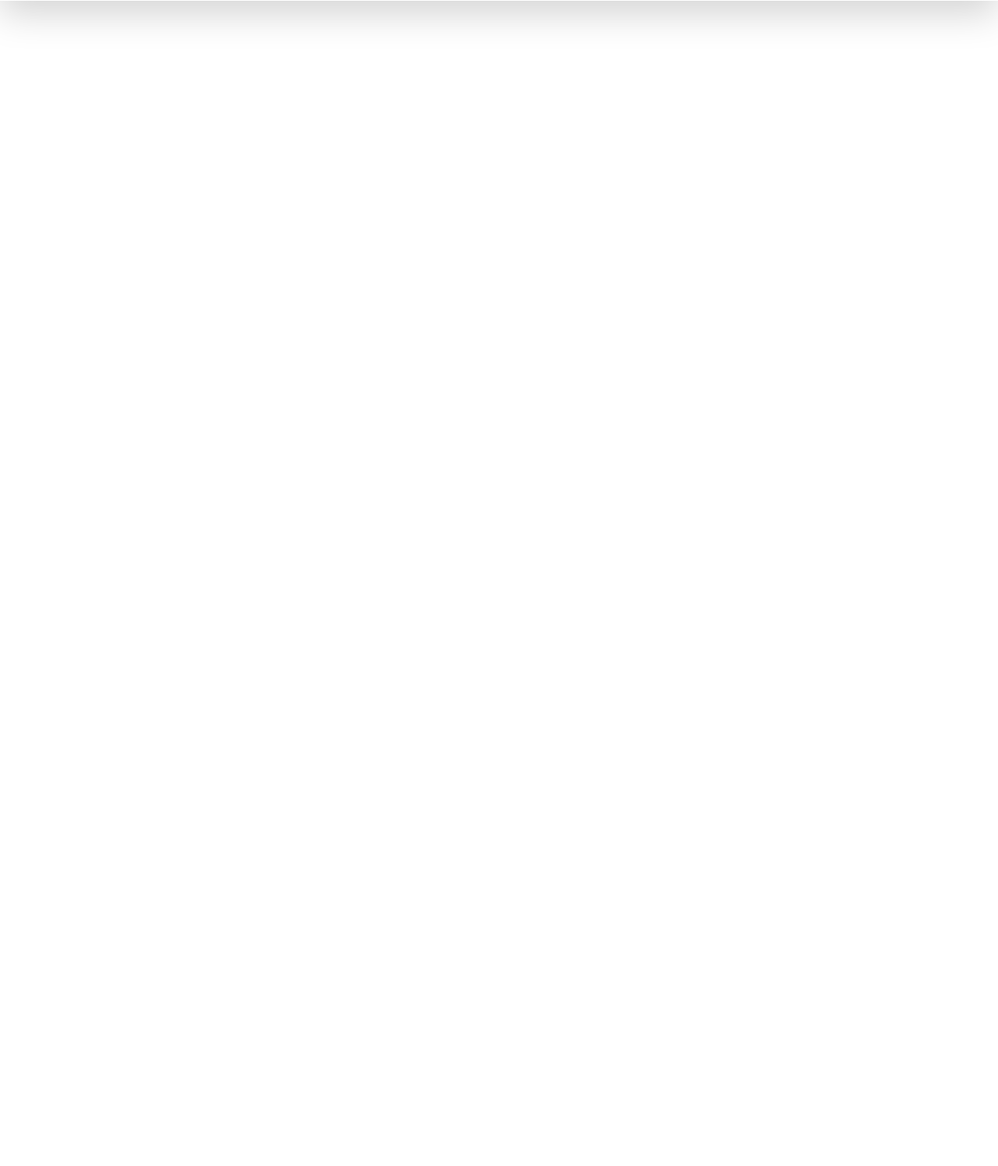
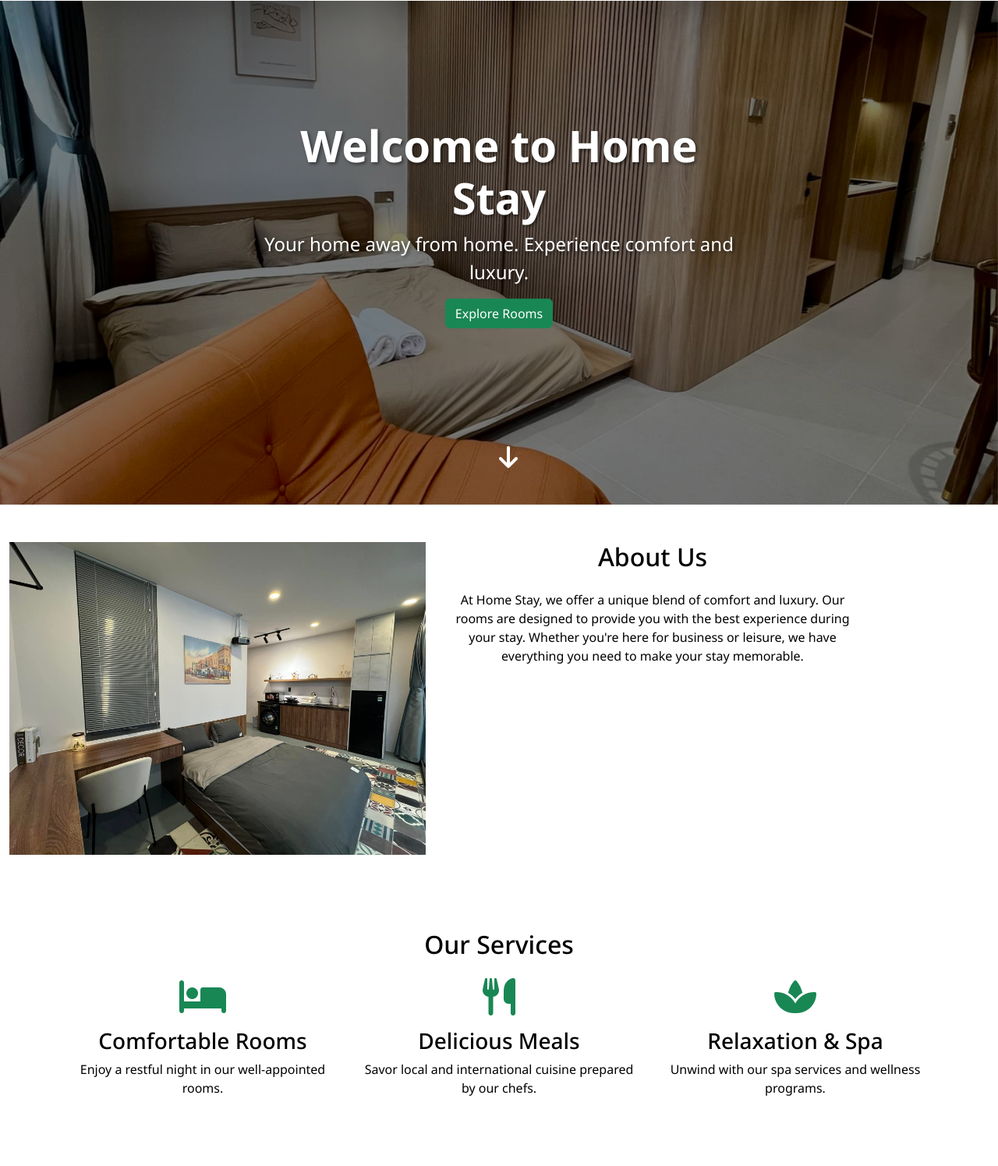
Before and after one commit to MyNameIsKry/Web-Design, a plain HTML site: page index.html in a window 1280 px wide. Shown: the part 73-1568 px from the top of the page at 78% size. Before the commit the page ends 800 px from the top, so only its background shows below. Drawn offline with nearby package versions, Linux system fonts and the light colour scheme.

Commit message:
feat: Implement hero section with carousel and overlay, and add services section in index.html; enhance styles in styles.css

```diff
--- a/index.html
+++ b/index.html
@@ -4,6 +4,7 @@
     <meta charset="UTF-8">
     <meta name="viewport" content="width=device-width, initial-scale=1.0">
     <link href="https://cdn.jsdelivr.net/npm/bootstrap@5.3.5/dist/css/bootstrap.min.css" rel="stylesheet" integrity="sha384-SgOJa3DmI69IUzQ2PVdRZhwQ+dy64/BUtbMJw1MZ8t5HZApcHrRKUc4W0kG879m7" crossorigin="anonymous">
+    <link rel="stylesheet" href="https://cdnjs.cloudflare.com/ajax/libs/font-awesome/6.7.2/css/all.min.css" integrity="sha512-Evv84Mr4kqVGRNSgIGL/F/aIDqQb7xQ2vcrdIwxfjThSH8CSR7PBEakCr51Ck+w+/U6swU2Im1vVX0SVk9ABhg==" crossorigin="anonymous" referrerpolicy="no-referrer" />
     <link rel="stylesheet" href="./styles.css">
     <title>Home Stay</title>
 </head>
@@ -12,7 +13,6 @@
     <nav class="navbar navbar-expand-md navbar-light bg-white shadow-lg fixed-top py-3">
       <div class="container">
         <a class="navbar-brand d-flex align-items-center" href="#">
-          <i class="fas fa-home text-success me-2 fs-4"></i>
           <span class="fw-bold text-success fs-5">Home Stay</span>
         </a>
 
@@ -59,10 +59,63 @@
   </header>
 
   <!-- Hero Section -->
-  <section class="hero-section d-flex" id="home">
+  <section class="hero-section position-relative">
+    <div id="carousel-img-rooms" class="carousel slide carousel-fade hero-carousel" data-bs-ride="carousel" data-bs-pause=false>
+      <div class="carousel-inner">
+        <div class="carousel-item active" data-bs-interval="4000">
+          <img src="./public/CN.BinhThanh/No.16/487086819_1072002074945062_9160607700588720614_n.jpg" class="d-block w-100 hero-img" alt="...">
+        </div>
+        <div class="carousel-item" data-bs-interval="4000">
+          <img src="./public/CN.PhuNhuan/No.7/486575316_1069457031866233_7203815108350357338_n.jpg" class="d-block w-100 hero-img" alt="...">
+        </div>
+        <div class="carousel-item" data-bs-interval="4000">
+          <img src="./public/CN.BinhThanh/No.17/487427456_1072001851611751_6513041258928492_n.jpg" class="d-block w-100 hero-img" alt="...">
+        </div>
+      </div>
+    </div>
+
+    <div class="overlay position-absolute top-0 start-0 w-100 h-100" style="background-color: rgba(0, 0, 0, 0.5); z-index: 1;"></div>
+
+    <div class="hero-text text-center text-white px-3 position-absolute">
+      <h1 class="display-4 fw-bold text-white text-shadow">Welcome to Home Stay</h1>
+      <p class="text-white text-shadow fs-4">Your home away from home. Experience comfort and luxury.</p>
+      <a href="#rooms" class="btn btn-success">Explore Rooms</a>
+    </div>
+    <div class="scroll-indicator position-absolute">
+      <i class="fa-solid fa-arrow-down text-white fs-2"></i>
+    </div>
+  </section>
+  <!-- About us Section -->
+  <section id="about" class="container py-5 row">
+    <div class="col">
+      <img src="./public/CN.BinhThanh/No.17/487129274_1072001861611750_1449984763391882057_n.jpg" alt="About Us" class="img-fluid">
+    </div>
+    <div class="container col">
+      <h2 class="text-center mb-4">About Us</h2>
+      <p class="text-center">At Home Stay, we offer a unique blend of comfort and luxury. Our rooms are designed to provide you with the best experience during your stay. Whether you're here for business or leisure, we have everything you need to make your stay memorable.</p>
+    </div>
+  </section>
+  <!-- Services Section -->
+  <section id="services" class="py-5">
     <div class="container">
-
-
+      <h2 class="text-center mb-4">Our Services</h2>
+      <div class="row">
+        <div class="col-md-4 text-center mb-4">
+          <i class="fa-solid fa-bed fa-3x text-success"></i>
+          <h3 class="mt-3">Comfortable Rooms</h3>
+          <p>Enjoy a restful night in our well-appointed rooms.</p>
+        </div>
+        <div class="col-md-4 text-center mb-4">
+          <i class="fa-solid fa-utensils fa-3x text-success"></i>
+          <h3 class="mt-3">Delicious Meals</h3>
+          <p>Savor local and international cuisine prepared by our chefs.</p>
+        </div>
+        <div class="col-md-4 text-center mb-4">
+          <i class="fa-solid fa-spa fa-3x text-success"></i>
+          <h3 class="mt-3">Relaxation & Spa</h3>
+          <p>Unwind with our spa services and wellness programs.</p>
+        </div>
+      </div>
     </div>
   </section>
 </body>
--- a/styles.css
+++ b/styles.css
@@ -12,6 +12,10 @@
     font-size: 1rem;
     line-height: 1.5;
     scroll-behavior: smooth;
+}
+
+.text-shadow {
+    text-shadow: 2px 2px 4px rgba(0, 0, 0, 0.5);
 }
 
 .dropdown:hover .dropdown-menu {
@@ -33,5 +37,43 @@ header > nav a.nav-link:hover {
   }
 
 .hero-section {
+  position: relative;
+  height: 90vh;
+  overflow: hidden;
+}
 
+.hero-carousel .carousel-inner,
+.hero-carousel .carousel-item,
+.hero-carousel .hero-img {
+  height: 90vh;
 }
+
+.hero-img {
+  object-fit: cover;
+  width: 100%;
+  height: 100%;
+}
+
+.hero-text {
+  top: 50%;
+  left: 50%;
+  transform: translate(-50%, -50%);
+  z-index: 10;
+  max-width: 700px;
+}
+
+@keyframes bounce {
+  0%, 100% {
+    transform: translateY(0);
+  }
+  50% {
+    transform: translateY(8px);
+  }
+}
+
+.scroll-indicator {
+    animation: bounce 1.5s infinite;
+    bottom: 50px;
+    left: 50%;
+    z-index: 10;
+}
```
